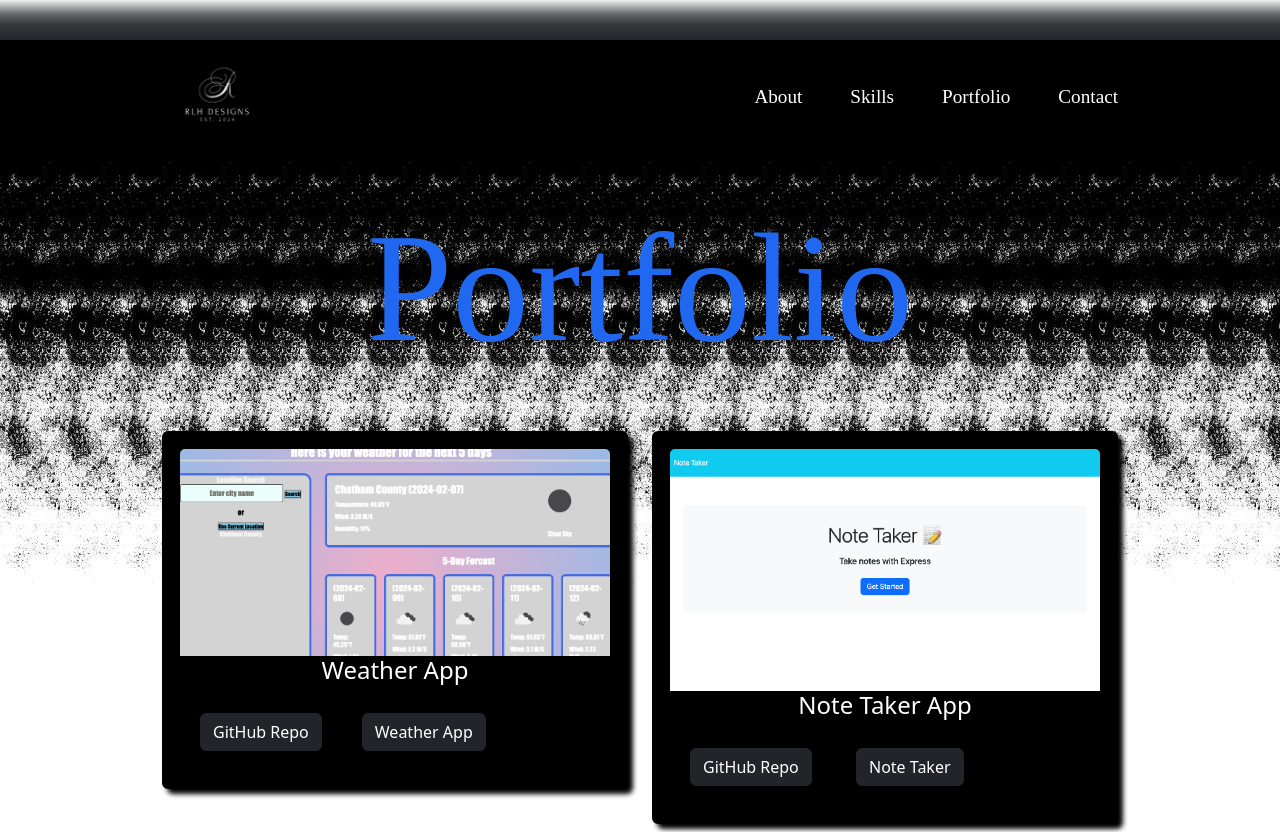
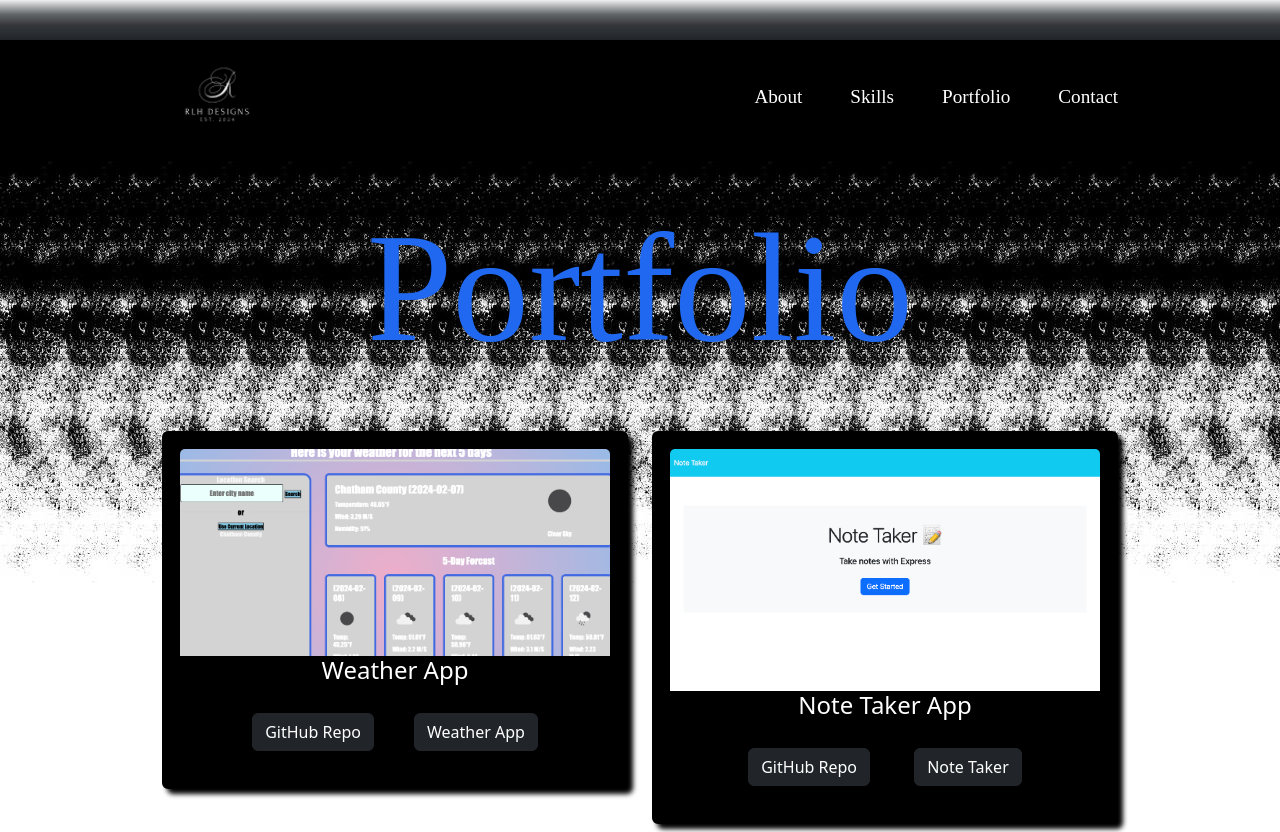
Before and after one commit to Midas24k/reactportfolio, a React (Vite) app: page /portfolio in a window 1280 px wide. Shown: the top 832 px of the page. Built offline with nearby package versions, Linux system fonts and the light colour scheme; a web font is replaced by a local one.

Commit message:
Fix style bugs

```diff
--- a/src/components/HomePage/index.jsx
+++ b/src/components/HomePage/index.jsx
@@ -39,7 +39,7 @@ const styles = {
     lineHeight: "1.2",
   },
   dividerBarStyle: {
-    solidBorder: 'hr.solid 2px black',
+    borderTop: '2px solid black',
   },
   welcomeTextStyle: {
     fontSize: "2em",
--- a/src/components/Portfolio/index.jsx
+++ b/src/components/Portfolio/index.jsx
@@ -14,7 +14,7 @@ const styles = {
     boxShadow: "5px 5px 5px black",
     marginBottom: "50px",
     justifyContent: "center",
-    alignText: "center",
+    textAlign: "center",
   },
     titleStyle: {
         textAlign: "center",
```
